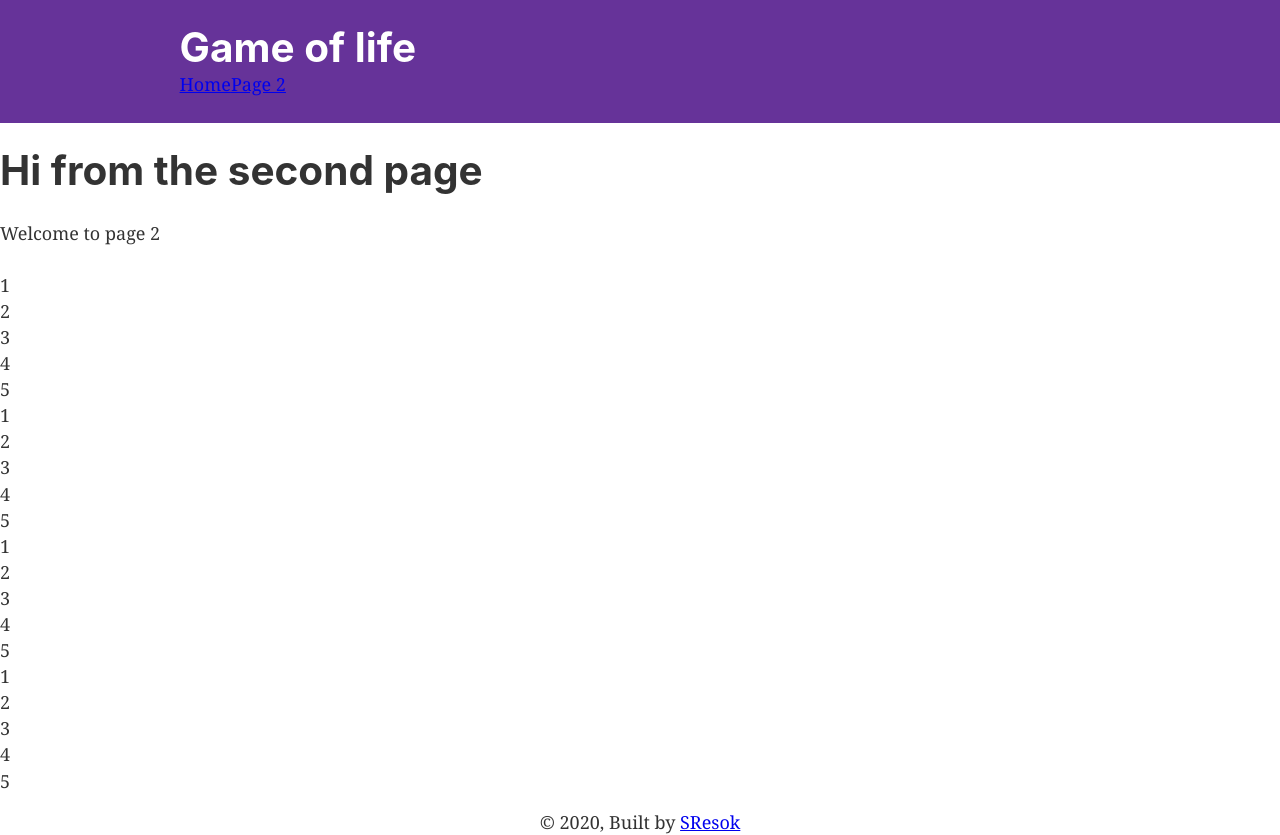
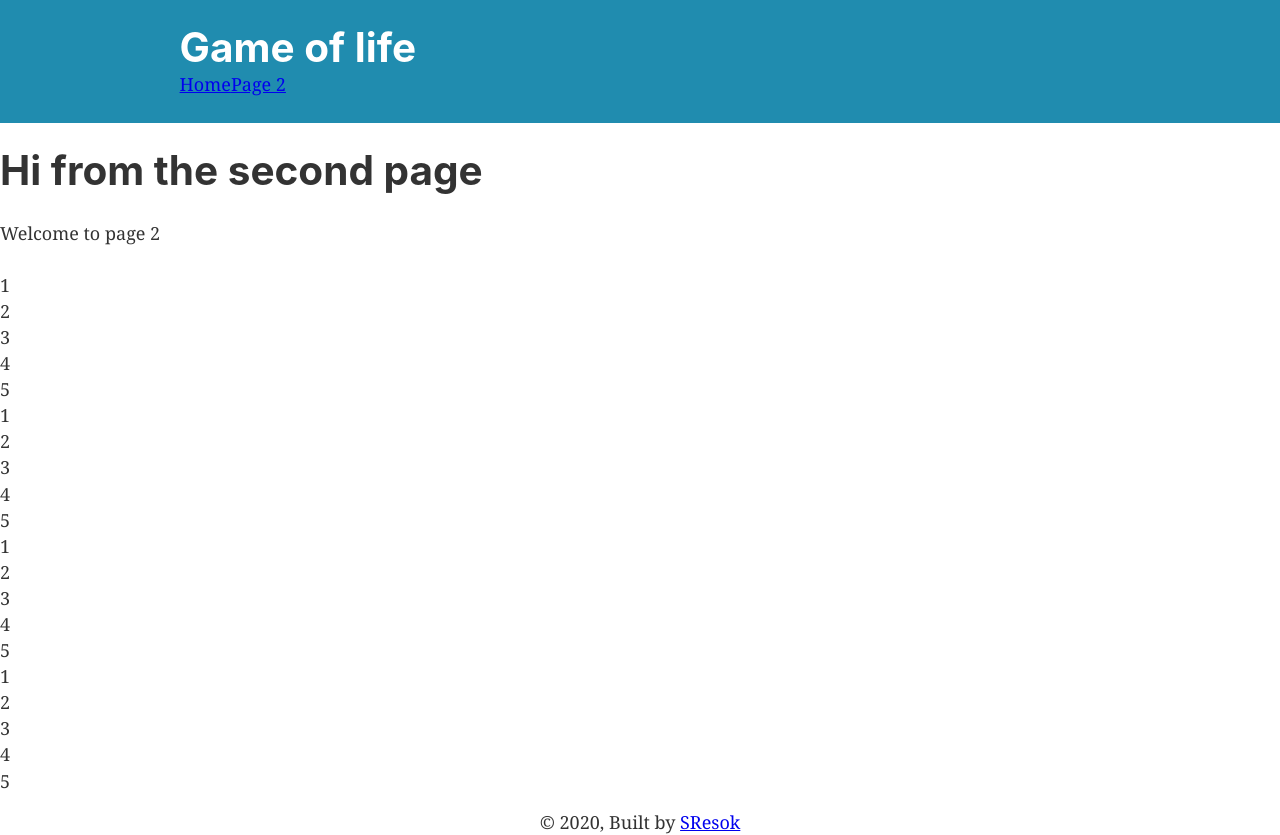
Before and after one commit to SResok/game-of-life, a Gatsby site: page /page-2 in a window 1280 px wide. Built offline with nearby package versions, Linux system fonts and the light colour scheme; Gatsby itself is replaced by a stand-in of ours.

Commit message:
color test

```diff
--- a/src/components/header.js
+++ b/src/components/header.js
@@ -5,7 +5,7 @@ import React from "react"
 const Header = ({ siteTitle }) => (
   <header
     style={{
-      background: `rebeccapurple`,
+      background: `#208caf`,
       marginBottom: `1.45rem`,
     }}
   >
```
Also changed, not shown: src/components/gameOfLife/board.js (+10 -11 lines).
